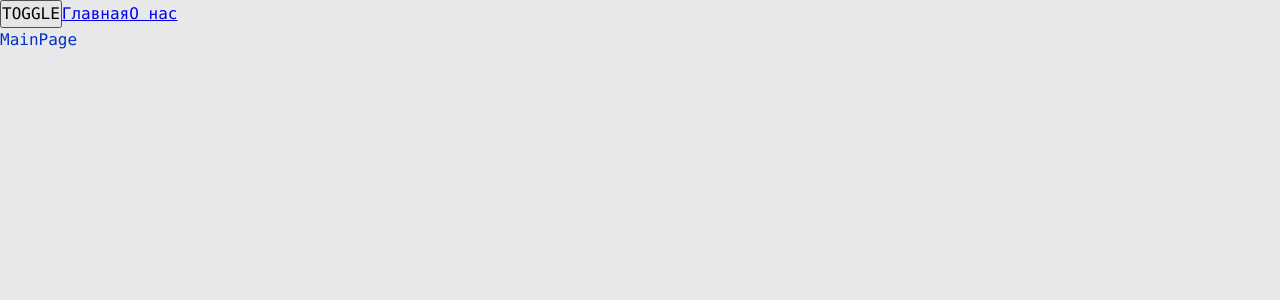
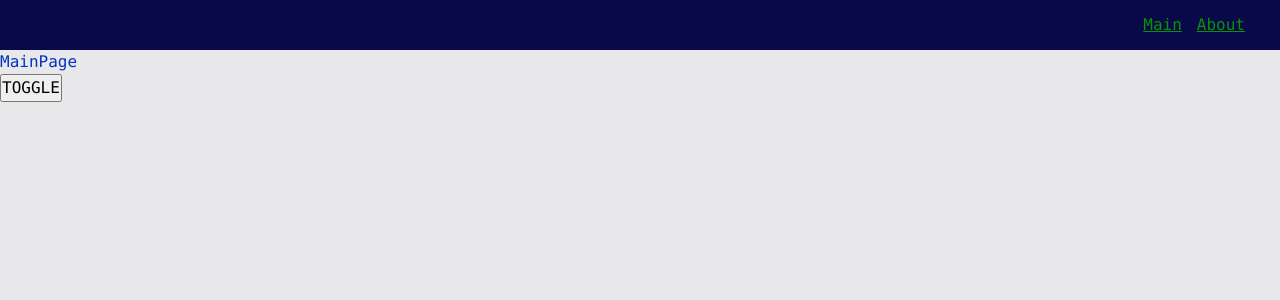
Before and after one commit to Dimix-international/projectReact_UL, a React app: page / in a window 1280 px wide. Shown: the top 300 px of the page. Built offline with nearby package versions, Linux system fonts and the light colour scheme.

Commit message:
navbar and link

```diff
--- a/src/app/App.tsx
+++ b/src/app/App.tsx
@@ -1,9 +1,9 @@
 import React from 'react';
 import './styles/index.scss';
-import { Link } from "react-router-dom";
 import {useTheme} from "app/providers/ThemeProvider";
 import {classNames} from "shared/lib/classNames/classNames";
 import {AppRouter} from "app/providers/router";
+import {Navbar} from "widgets/Navbar";
 
 
 export const App = () => {
@@ -11,10 +11,9 @@
 
     return (
         <div className={classNames('app', {}, [theme])}>
+            <Navbar />
+            <AppRouter />
             <button onClick={toggleTheme}>TOGGLE</button>
-            <Link to={'/'}>Главная</Link>
-            <Link to={'/about'}>О нас</Link>
-            <AppRouter />
         </div>
     );
 };
--- a/src/app/styles/index.scss
+++ b/src/app/styles/index.scss
@@ -1,7 +1,7 @@
-@import "src/app/styles/reset";
-@import "src/app/styles/variables/global";
-@import "src/app/styles/themes/normal";
-@import "src/app/styles/themes/dark";
+@import "./reset";
+@import "./variables/global";
+@import "./themes/normal";
+@import "./themes/dark";
 
 .app {
   font: var(--font-m); //шрифт по умолч
--- a/src/app/styles/themes/dark.scss
+++ b/src/app/styles/themes/dark.scss
@@ -1,6 +1,8 @@
 .app.dark {
   --bg-color: #090949;
-
+  --inverted-bg-color: #e8e8ea;
   --primary-color: #049604;
   --secondary-color: #04ff04;
+  --inverted-primary-color: #0232c2;
+  --inverted-secondary-color: #0452ff;
 }
--- a/src/app/styles/themes/normal.scss
+++ b/src/app/styles/themes/normal.scss
@@ -1,6 +1,8 @@
-.app.light{
+:root {
   --bg-color: #e8e8ea;
-
+  --inverted-bg-color: #090949;
   --primary-color: #0232c2;
   --secondary-color: #0449e0;
+  --inverted-primary-color: #049604;
+  --inverted-secondary-color: #04ff04;
 }
--- a/src/app/styles/variables/global.scss
+++ b/src/app/styles/variables/global.scss
@@ -8,4 +8,9 @@
   --font-size-l: 24px;
   --font-line-l: 32px;
   --font-l: var(--font-size-l) / var(--font-line-l) var(--font-family-main);
+
+  // Размеры
+  --navbar-height: 50px;
+  --sidebar-width: 300px;
+  --sidebar-width-collapsed: 80px;
 }
--- a/src/shared/lib/classNames/classNames.ts
+++ b/src/shared/lib/classNames/classNames.ts
@@ -2,10 +2,10 @@
 type Mods = Record<string, boolean | string>
 /*const obj:Mods = {'hovered': true}*/
 
-export function classNames(cls:string, mods: Mods, additions: string[]): string {
+export function classNames(cls:string, mods: Mods = {}, additions: string[] = []): string {
     return [
         cls,
-        ...additions,
+        ...additions.filter(Boolean),
         ...Object.entries(mods)
             .filter(([cls, value]) => Boolean(value))
             .map(([cls, value]) => cls)
--- /dev/null
+++ b/src/shared/ui/AppLink/AppLink.module.scss
@@ -0,0 +1,15 @@
+.AppLink {
+  color: var(--primary-color);
+}
+
+.primary {
+  color: var(--primary-color);
+}
+
+.secondary {
+  color: var(--inverted-primary-color);
+}
+
+.red {
+  color: red;
+}
--- /dev/null
+++ b/src/shared/ui/AppLink/AppLink.tsx
@@ -0,0 +1,41 @@
+import { classNames } from "shared/lib/classNames/classNames";
+import cls from './AppLink.module.scss';
+import {Link, LinkProps} from "react-router-dom";
+import {FC} from "react";
+
+export enum AppLinkTheme {
+    PRIMARY = 'primary',
+    SECONDARY = 'secondary'
+}
+
+interface AppLinkProps extends LinkProps{
+    className?: string
+    theme?: AppLinkTheme
+}
+
+//FC - отдает типизированный children
+export const AppLink: FC<AppLinkProps> = (props) => {
+
+    const {
+        to,
+        className,
+        children,
+        theme = AppLinkTheme.PRIMARY,
+        ...restProps
+    } = props
+
+    return (
+        <Link
+            to={to}
+            className={
+                classNames(
+                    cls.AppLink,
+                    {},
+                    [className, cls[theme]]
+                )}
+            {...restProps}
+        >
+            {children}
+        </Link>
+    );
+};
--- /dev/null
+++ b/src/widgets/Navbar/index.ts
@@ -0,0 +1 @@
+export { Navbar } from './ui/Navbar';
--- /dev/null
+++ b/src/widgets/Navbar/ui/Navbar.module.scss
@@ -0,0 +1,16 @@
+.Navbar {
+  width: 100%;
+  height: var(--navbar-height);
+  background: var(--inverted-bg-color);
+  display: flex;
+  align-items: center;
+  padding: 20px;
+}
+
+.links {
+  margin-left: auto;
+}
+
+.mainLink {
+  margin-right: 15px;
+}
--- /dev/null
+++ b/src/widgets/Navbar/ui/Navbar.tsx
@@ -0,0 +1,37 @@
+import React from 'react';
+import {classNames} from "shared/lib/classNames/classNames";
+import cls from './Navbar.module.scss';
+import {AppLink, AppLinkTheme} from "shared/ui/AppLink/AppLink";
+
+interface NavbarProps {
+    className?: string
+}
+
+
+export const Navbar = ({ className }: NavbarProps) => {
+
+    return (
+        <div className={classNames(cls.Navbar,
+            {},
+            [className]
+            )}
+        >
+            <div className={cls.links}>
+                <AppLink
+                    to={'/'}
+                    theme={AppLinkTheme.SECONDARY}
+                    className={cls.mainLink}
+                >
+                    Main
+                </AppLink>
+                <AppLink
+                    to={'/about'}
+                    theme={AppLinkTheme.SECONDARY}
+                    className={cls.mainLink}
+                >
+                    About
+                </AppLink>
+            </div>
+        </div>
+    );
+};
```
